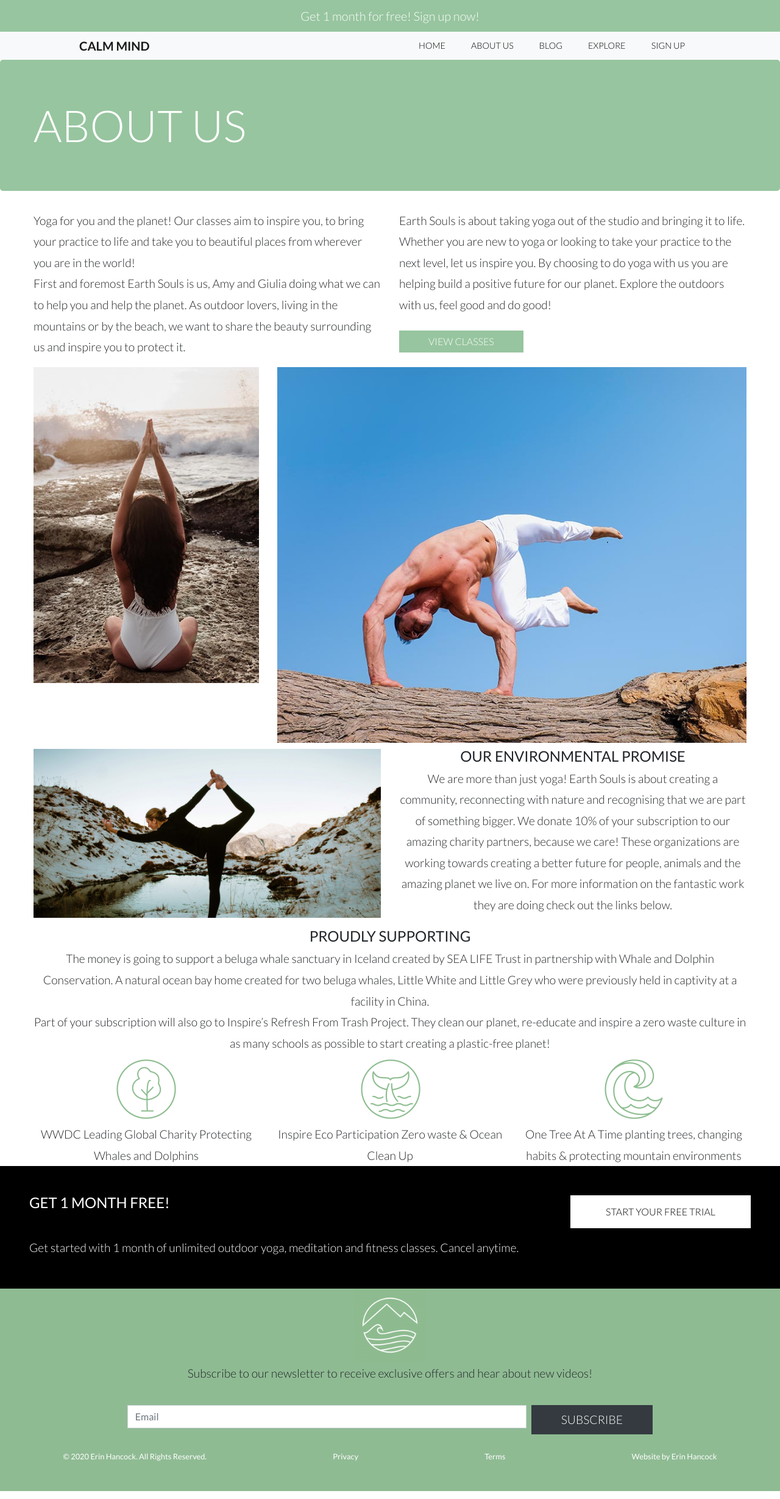
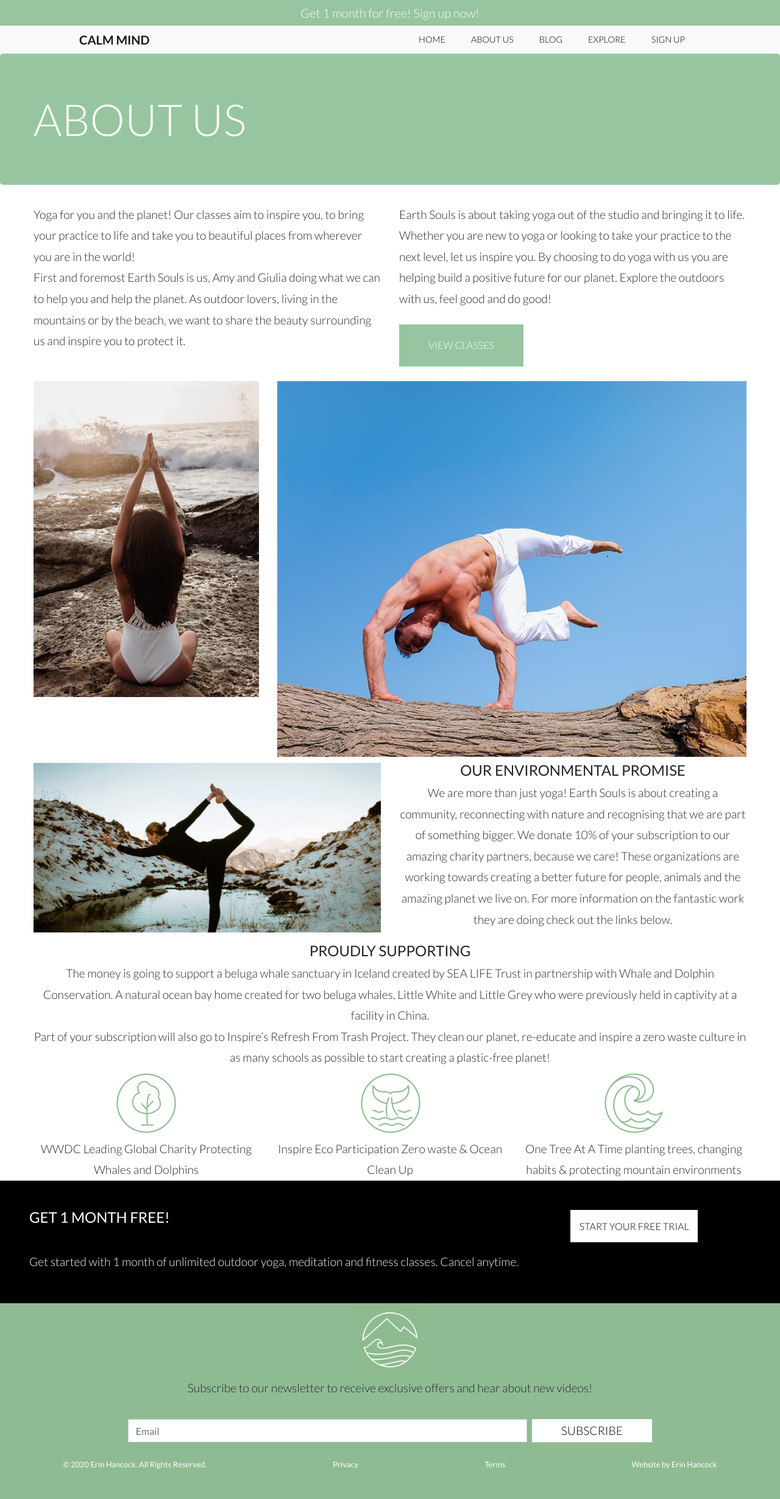
Before and after one commit to erinhancock794/dgm2780_bootstrap, a plain HTML site: page aboutus.html in a window 1280 px wide. Shown: the whole page at 61% size. Drawn offline with nearby package versions, Linux system fonts and the light colour scheme.

Commit message:
fixing some button inconsistencies.

```diff
--- a/aboutus.html
+++ b/aboutus.html
@@ -25,7 +25,8 @@
 
 <body>
     <!--- Card --->
-  <button type="button" class="btn btn-primary btn-lg btn-block" id="topBtn"><a href="contact.html">Get 1 month for free! Sign up now!</a></button>
+    <button type="button" class="btn btn-primary btn-lg btn-block" id="topBtn"><a href="contact.html">Get 1 month for
+            free! Sign up now!</a></button>
 
     <!-- Navigation -->
     <nav class="navbar navbar-light bg-light">
@@ -46,7 +47,7 @@
                     <a class="nav-link" href="#">EXPLORE</a>
                 </li>
                 <li class="nav-item">
-          <a class="nav-link" href="#">SIGN UP</a>
+                    <a class="nav-link" href="contact.html">SIGN UP</a>
                 </li>
             </ul>
         </div>
@@ -67,14 +68,21 @@
             <div class="row">
                 <div class="col">
                     <p class="text-left">
-                Yoga for you and the planet! Our classes aim to inspire you, to bring your practice to life and take you to beautiful places from wherever you are in the world!
+                        Yoga for you and the planet! Our classes aim to inspire you, to bring your practice to life and
+                        take you to beautiful places from wherever you are in the world!
                         <br>
-                First and foremost Earth Souls is us, Amy and Giulia doing what we can to help you and help the planet. As outdoor lovers, living in the mountains or by the beach, we want to share the beauty surrounding us and inspire you to protect it.
+                        First and foremost Earth Souls is us, Amy and Giulia doing what we can to help you and help the
+                        planet. As outdoor lovers, living in the mountains or by the beach, we want to share the beauty
+                        surrounding us and inspire you to protect it.
                     </p>
                 </div>
                 <div class="col">
-                <p class="text-left">Earth Souls is about taking yoga out of the studio and bringing it to life. Whether you are new to yoga or looking to take your practice to the next level, let us inspire you. By choosing to do yoga with us you are helping build a positive future for our planet. Explore the outdoors with us, feel good and do good! </p>
-                <button class="btn btn-primary my-4 px-5 rounded-0 text-uppercase" type="submit"><a>View Classes</a></button>
+                    <p class="text-left">Earth Souls is about taking yoga out of the studio and bringing it to life.
+                        Whether you are new to yoga or looking to take your practice to the next level, let us inspire
+                        you. By choosing to do yoga with us you are helping build a positive future for our planet.
+                        Explore the outdoors with us, feel good and do good! </p>
+                    <button class="btn btn-primary my-4 px-5 rounded-0 text-uppercase" type="submit"><a>View
+                            Classes</a></button>
                 </div>
             </div>
             <div class="row">
@@ -92,15 +100,23 @@
                 </div>
                 <div class="col-6">
                     <h2 class="text-uppercase my-2">Our Environmental Promise</h2>
-                <p>We are more than just yoga! Earth Souls is about creating a community, reconnecting with nature and recognising that we are part of something bigger. We donate 10% of your subscription to our amazing charity partners, because we care! These organizations are working towards creating a better future for people, animals and the amazing planet we live on. For more information on the fantastic work they are doing check out the links below.</p>
+                    <p>We are more than just yoga! Earth Souls is about creating a community, reconnecting with nature
+                        and recognising that we are part of something bigger. We donate 10% of your subscription to our
+                        amazing charity partners, because we care! These organizations are working towards creating a
+                        better future for people, animals and the amazing planet we live on. For more information on the
+                        fantastic work they are doing check out the links below.</p>
                 </div>
             </div>
 
             <h2 class="text-uppercase my-2">Proudly Supporting</h2>
             <p>
-            The money is going to support a beluga whale sanctuary in Iceland created by SEA LIFE Trust in partnership with Whale and Dolphin Conservation. A natural ocean bay home created for two beluga whales, Little White and Little Grey who were previously held in captivity at a facility in China.
+                The money is going to support a beluga whale sanctuary in Iceland created by SEA LIFE Trust in
+                partnership with Whale and Dolphin Conservation. A natural ocean bay home created for two beluga whales,
+                Little White and Little Grey who were previously held in captivity at a facility in China.
                 <br>
-            Part of your subscription will also go to Inspire’s Refresh From Trash Project. They clean our planet, re-educate and inspire a zero waste culture in as many schools as possible to start creating a plastic-free planet!
+                Part of your subscription will also go to Inspire’s Refresh From Trash Project. They clean our planet,
+                re-educate and inspire a zero waste culture in as many schools as possible to start creating a
+                plastic-free planet!
             </p>
 
             <div class="row" id="icons">
@@ -126,10 +142,11 @@
         <div class="row no-gutters pt-3 px-3 pt-md-5 px-md-5 text-white" id="freeTrial">
             <div class="col-9">
                 <h2> GET 1 MONTH FREE! </h2>
-        <p>Get started with 1 month of unlimited outdoor yoga, meditation and fitness classes. Cancel anytime.</p>
+                <p>Get started with 1 month of unlimited outdoor yoga, meditation and fitness classes. Cancel anytime.
+                </p>
             </div>
             <div class="col-3">
-        <button class="btn btn-secondary rounded-0" type="submit">START YOUR FREE TRIAL</button>
+                <button class="btn btn-dark rounded-0 text-center" type="submit">START YOUR FREE TRIAL</button>
 
             </div>
         </div>
@@ -153,8 +170,11 @@
 
             <div class="row justify-content-md-center" id="emailDiv">
                 <form class="form" id="email">
-        <input class="form-control rounded-0 mr-sm-2 col-6" type="search" placeholder="Email" aria-label="Search">
-        <button class="btn btn-dark rounded-0 my-2 my-sm-0 pl-5 pr-5" type="submit"><p>SUBSCRIBE</p></button>
+                    <input class="form-control rounded-0 mr-sm-2 col-6" type="search" placeholder="Email"
+                        aria-label="Search">
+                    <button class="btn btn-dark rounded-0 my-2 my-sm-0 pl-5 pr-5" id="footerBtn" type="submit">
+                        <p>SUBSCRIBE</p>
+                    </button>
                  </form>
             </div>
 
--- a/css/index.css
+++ b/css/index.css
@@ -82,16 +82,7 @@ p{
 }
 
 
-/*----top button-----*/
-#topBtn{
-    background-color: rgb(151, 197, 159);
-    border: none;
-    border-radius: 0%;
-    height: 52px;
-    font-family: 'Lato', sans-serif;
-    font-weight: 300;
-    /* position: fixed; */
-}
+
 
 /*----navbar----*/
 .navbar {
@@ -150,46 +141,85 @@ img{
 
 
 /*-----buttons------*/
-.btn-primary, .btn-primary a {
+
+/*----top button-----*/
+#topBtn{
     background-color: rgb(151, 197, 159);
     border: none;
+    border-radius: 0%;
+    /* max-height: 52px; */
     font-family: 'Lato', sans-serif;
     font-weight: 300;
+    padding: 6px;
+    color: white;
+    /* position: sticky; */
+}
+#topBtn a{
     text-decoration: none;
     color: white;
+}
+
+#topBtn a:hover{
+    color: black;
+    transition: .9s;
+}
+#heroBtn a{
+    color: white;
+}
+
+#heroBtn:hover{
+    background-color: black;
+    color: rgb(151, 197, 159);
+}
+
+.btn {
+    background-color: rgb(151, 197, 159);
+    border: none;
+    border-radius: 0%;
+    padding: 4% 10%;
+    font-family: 'Lato', sans-serif;
+    font-weight: 300;
+    color: white;
+    /* position: fixed; */
+}
+
+.btn:hover {
+    background-color: rgb(151, 197, 159);
+    color: black;
+    transition: .9s;
 
 }
 
-a{
-    color: white;
+
+.btn-dark{
+    background-color: white;
+    color: black;
+    border: none;
+    font-weight: 300;
+    text-decoration: none;
+    padding: 5%
 }
 
-.btn-primary:hover {
-    background-color: rgb(151, 197, 159);
+.btn-dark:hover{
+    text-decoration: none;
+    background-color: white;
+    color: rgb(151, 197, 159);
 }
 
 .btn-dark a:hover{
     text-decoration: none;
-    color: white;
+    /* background-color: white; */
+    color: rgb(151, 197, 159);
 }
 
-.btn-secondary{
-    background-color: white;
-    color: black;
-    border: none;
-    font-weight: 300;
-    width: 100%;
-    padding: 5%
-}
-
-.btn-secondary:hover{
-    background-color: white;
-    color: black;
-}
 #readMoreBtn{
     padding-bottom: 40px;
 }
 
+
+#footerBtn{
+    padding: 0;
+}
 
 iframe{
     padding: 2% 0px 10% 0px;
```
Also changed, not shown: index.html (+7 -7 lines). Lines whose indentation alone changed are shown as unchanged.
